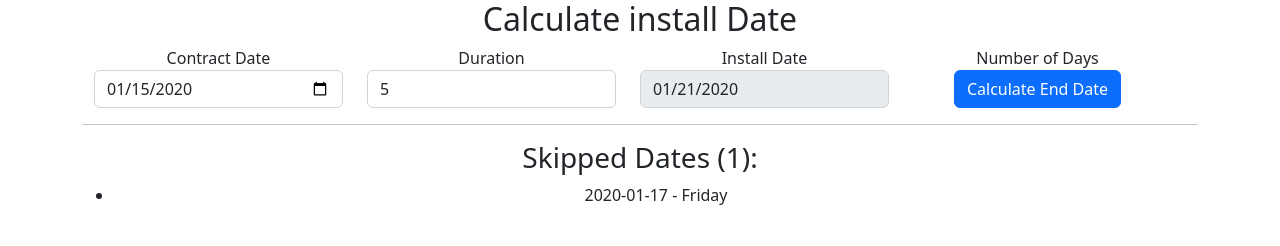
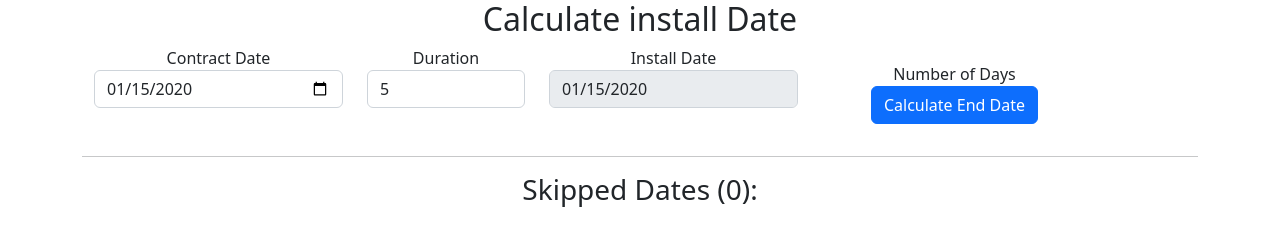
Before and after one commit to ahmedmalsawi/Ev-Dates, a plain HTML site: page index.html in a window 1280 px wide. Both pictures are taken after typing "2020-01-15", "5" into the empty fields and a click on the button "Calculate End Date". Drawn offline with nearby package versions, Linux system fonts and the light colour scheme.

Commit message:
less one day

```diff
--- a/index.html
+++ b/index.html
@@ -27,7 +27,7 @@
             <label for="start-date">Contract Date</label>
             <input type="date" class="form-control " id="start-date">
           </div>
-          <div class="form-group col col-md-3 col-sm-12">
+          <div class="form-group col col-md-2 col-sm-12">
             <label for="number-of-days">Duration</label>
             <input type="number" class="form-control" id="number-of-days" min="1">
           </div>
@@ -35,7 +35,7 @@
             <label for="end-date">Install Date</label>
             <input type="date" class="form-control" id="end-date" disabled>
           </div>
-          <div class="form-group col col-md-3 col-sm-12">
+          <div class="form-group col col-md-3 col-sm-12 p-2 m-2">
               <label for="calculate-date">Number of Days</label>
               <button id="calculate-date" class="btn btn-primary ">Calculate End Date</button>
             </div>
--- a/script.js
+++ b/script.js
@@ -40,6 +40,18 @@ const dates = [
   },
 ];
 
+// Store dates in local storage
+localStorage.setItem("holidays", JSON.stringify(dates));
+
+// Retrieve dates from local storage
+const storedDates = JSON.parse(localStorage.getItem("holidays"));
+
+// Check if dates were retrieved successfully
+if (storedDates) {
+  // Add retrieved dates to the existing dates array
+  dates.push(...storedDates);
+}
+
 calculateBtn.addEventListener('click', function() {
   const startDate = new Date(startDateInput.value);
   let numberOfDays = parseInt(numberOfDaysInput.value);
@@ -48,7 +60,7 @@ calculateBtn.addEventListener('click', function() {
   let count = 0;
 
   while (numberOfDays > 0) {
-    endDate.setDate(endDate.getDate() + 1);
+    endDate.setDate(endDate.getDate());
 
     const formattedDate = endDate.toISOString().split('T')[0];
     if (endDate.getDay() !== 5 && !dates.some(d => d.date === formattedDate)) {
```
